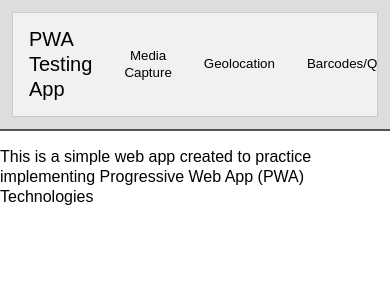
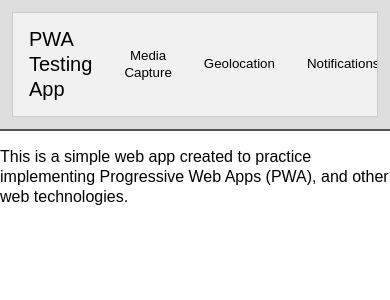
Before and after one commit to SkogenL/PWA_TestApp, a Django app: page / in a window 390 px wide. Shown: the top 300 px of the page. Run offline with Django 4.2, Linux system fonts and the light colour scheme; some libraries are stand-ins or nearby versions.

Commit message:
Geolocation, notification tabs, manifest for mobile home screen support, working on full PWA status.

```diff
--- a/PWA_Demo_App/templates/header.html
+++ b/PWA_Demo_App/templates/header.html
@@ -4,6 +4,7 @@
     <link rel="icon" href="/static/pwa_ico.ico">
     <link rel="stylesheet" href="/static/main.css">
     <script type="module" src="/static/main.js"></script>
+    <link rel="manifest" href="/static/manifest.json" />
 </head>
 <script>
     function selectFeature(evt, ftName) {
--- a/PWA_Demo_App/templates/index.html
+++ b/PWA_Demo_App/templates/index.html
@@ -7,8 +7,9 @@
           <li><strong id="navPageName">PWA Testing App</strong></li>
           <li><button class="tablinks" onclick="selectFeature(event, 'MediaCapture')">Media Capture</button></li>
           <li><button class="tablinks" onclick="selectFeature(event, 'Geolocation')">Geolocation</button></li>
+          <li><button class="tablinks" onclick="selectFeature(event, 'Notifications')">Notifications</button></li>
           <li><button class="tablinks" onclick="selectFeature(event, 'Barcodes')">Barcodes/QR</button></li>
-          <li><button class="tablinks" onclick="selectFeature(event, 'Touch')">Multi Touch</button></li>
+          <li><button class="tablinks" onclick="selectFeature(event, 'MultiTouch')">Multi Touch</button></li>
           <li><button class="tablinks" onclick="selectFeature(event, 'Motion')">Motion</button></li>
           <li><button class="tablinks" onclick="selectFeature(event, 'ViewTransitions')">View Transitions</button></li>
           <li><button class="tablinks" onclick="selectFeature(event, 'WakeLock')">Wake Lock</button></li>
@@ -16,9 +17,24 @@
       </div>
   </nav>
   <body>
-      <p>This is a simple web app created to practice implementing Progressive Web App (PWA) Technologies</p>
       <main>
-          <div class="tabcontent" id="Touch">
+          <div class="tabcontent" id="MediaCapture">
+              mediacapture
+          </div>
+          <div class="tabcontent" id="Geolocation">
+            <button id="find-me">Show my location</button><br />
+            <p id="status"></p>
+            <a id="map-link" target="_blank"></a>
+          </div>
+          <div class="tabcontent" id="Notifications">
+            Send a notification:
+            <button id="notifButton">Send</button>
+          </div>
+          <div class="tabcontent" id="Barcodes">
+            Barcodes
+          </div>
+          <div class="tabcontent" id="MultiTouch">
+            Touch Events and multi-touch</br>
             <canvas id="canvas" width="600" height="600" style="border:solid black 1px;">
               Your browser does not support canvas elements.
             </canvas>
@@ -26,13 +42,21 @@
             Log:
             <pre id="log" style="border: 1px solid #ccc;"></pre>
           </div>
+          <div class="tabcontent" id="Motion">
+            Motion
+          </div>
+          <div class="tabcontent" id="ViewTransitions">
+            ViewTransitions
+          </div>
           <div class="tabcontent" id="WakeLock">
-
+            WakeLock
           </div>
       </main>
+      <p>This is a simple web app created to practice implementing Progressive Web Apps (PWA), and other web technologies.</p>
   </body>
   <script type=module>
-      import {handleStart, handleMove, handleCancel, handleEnd, log} from "/static/main.js";
+      import {handleStart, handleMove, handleCancel, handleEnd, log, geoFindMe,
+        notificationButton} from "/static/main.js";
       function startup() {
           const el = document.getElementById("canvas");
           el.addEventListener("touchstart", handleStart);
@@ -44,6 +68,10 @@
 
       document.addEventListener("DOMContentLoaded", startup);
 
-      const ongoingTouches = [];
+      // Geolocation setup
+      document.querySelector("#find-me").addEventListener("click", geoFindMe);
+      // Notification setup
+      document.querySelector("#notifButton").addEventListener("click", notificationButton);
+
   </script>
 </html>
--- a/PWA_Demo_App/views.py
+++ b/PWA_Demo_App/views.py
@@ -4,5 +4,3 @@ from . import models
 
 def index(request):
     return render(request, "index.html")
-
-# Create your views here.
--- a/PWA_TestApp/settings.py
+++ b/PWA_TestApp/settings.py
@@ -25,7 +25,7 @@ SECRET_KEY = 'django-insecure-wi446plm60%9r^1ie$aa&903z717ad3)l=5z&q=tv=+=)l)iq$
 # SECURITY WARNING: don't run with debug turned on in production!
 DEBUG = True
 
-ALLOWED_HOSTS = ["4dc4-156-146-54-98.ngrok-free.app", "LOCALHOST"]
+ALLOWED_HOSTS = ["4dc4-156-146-54-98.ngrok-free.app", "LOCALHOST", "a7f6-155-98-131-4.ngrok-free.app"]
 
 
 # Application definition
--- a/static/main.css
+++ b/static/main.css
@@ -18,6 +18,7 @@ body {
     padding: 0;
     margin: 0;
     overflow-x: hidden;
+    overflow-y: hidden;
 }
 #log {
     height: 200px;
--- a/static/main.js
+++ b/static/main.js
@@ -2,7 +2,75 @@ import { $ } from "/static/jquery/src/jquery.js";
 
 // Tab functions
 
+// Geolocation functions
+
+export function geoFindMe() {
+    const status = document.querySelector("#status");
+    const mapLink = document.querySelector("#map-link");
+
+    mapLink.href = "";
+    mapLink.textContent = "";
+
+    function success(position) {
+      const latitude = position.coords.latitude;
+      const longitude = position.coords.longitude;
+
+      status.textContent = "";
+      mapLink.href = `https://www.openstreetmap.org/#map=18/${latitude}/${longitude}`;
+      mapLink.textContent = `Latitude: ${latitude} °, Longitude: ${longitude} °`;
+    }
+
+    function error() {
+      status.textContent = "Unable to retrieve your location";
+    }
+
+    if (!navigator.geolocation) {
+      status.textContent = "Geolocation is not supported by your browser";
+    } else {
+      status.textContent = "Locating…";
+      navigator.geolocation.getCurrentPosition(success, error);
+    }
+}
+
+// Notification functions
+const serviceReg = await navigator.serviceWorker.getRegistration();
+export const notificationButton = async () => {
+    const serviceReg = await navigator.serviceWorker.getRegistration();
+    const img = "/static/pwa_ico.png";
+    const text = `Hello, here's a quick demonstration of how notifications can work`;
+    // Browser support check
+    if (!("Notification" in window)) {
+        alert("This browser does not support notifications.");
+        return;
+    }
+    //const notifBtn = document.getElementsByClassName("notifButton");
+    // If permission granted, send notification, if not, request it.
+    if(Notification.permission === 'granted') {
+        if(!serviceReg === false && 'showNotification' in serviceReg) {
+            serviceReg.showNotification("Test Notif", {body:text, icon:img});
+        }
+        else {
+            new Notification("Test Notif", {body:text, icon:img});
+        }
+        return;
+    }
+    if(Notification.permission !== 'denied') {
+        const result = await Notification.requestPermission();
+        if(result === 'granted') {
+            if(!serviceReg === false && 'showNotification' in serviceReg) {
+                serviceReg.showNotification("Test Notif", {body:text, icon:img});
+            }
+            else {
+                new Notification("Test Notif", {body:text, icon:img});
+            }
+        }
+    }
+}
+
+
 // Touch canvas functions
+
+const ongoingTouches = [];
 
 export function handleStart(evt) {
     evt.preventDefault();
```
Also changed, not shown: static/favicon.ico (added), static/manifest.json (added), static/pwa_ico.png (added).
